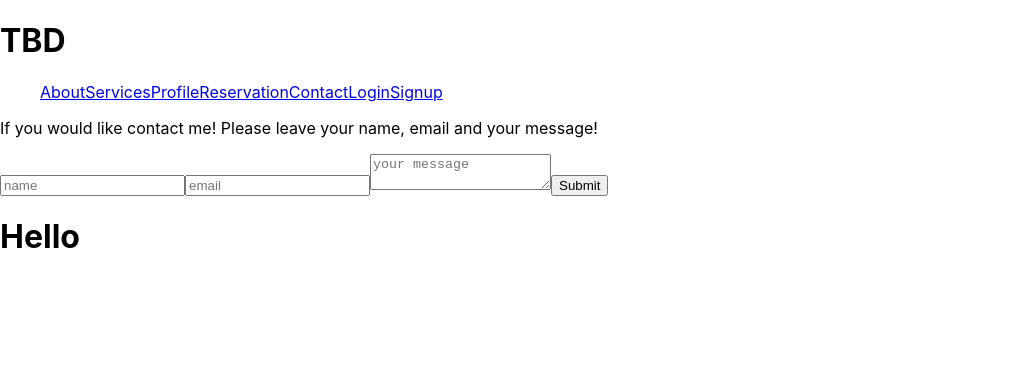
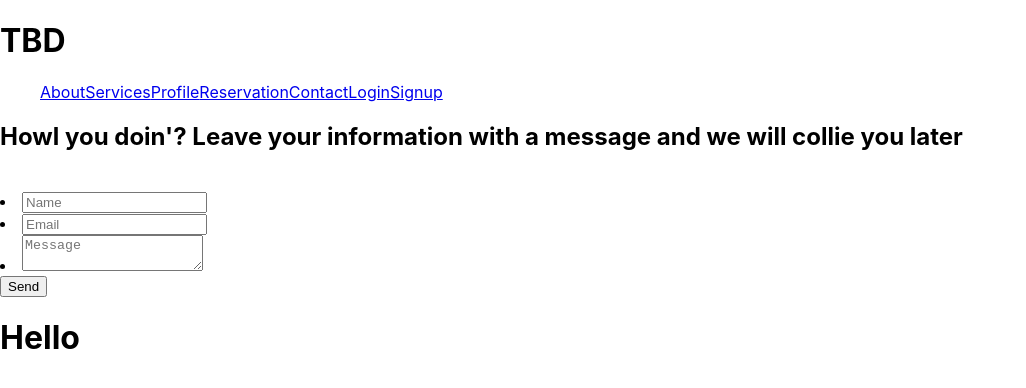
Before and after one commit to blen90/barkAvenue, a React (Create React App) app: page /Contact in a window 1280 px wide. Shown: the top 388 px of the page, without its empty margins (0-1026 px from the left). Built offline with nearby package versions, Linux system fonts and the light colour scheme.

Commit message:
completed contact.js file with emailjs package ready to go

```diff
--- a/src/pages/Contact/Contact.js
+++ b/src/pages/Contact/Contact.js
@@ -1,90 +1,40 @@
-import React, { useState } from "react";
-import { validateEmail } from "../../utils/helpers";
+import React from 'react';
+import emailjs from 'emailjs-com';
+
 
 export default function Contact() {
-  const [name, setName] = useState("");
-  const [email, setEmail] = useState("");
-  const [message, setMessage] = useState("");
-  const [errorMessage, setErrorMessage] = useState("");
-  const handleInputChange = (e) => {
-    const { target } = e;
-    const inputType = target.name;
-    const inputValue = target.value;
 
-    if (inputType === "name") {
-      setName(inputValue);
-    } else if (inputType === "email") {
-      setEmail(inputValue);
-    } else {
-      setMessage(inputValue);
-    }
-  };
-  const handleInputBlur = (e) => {
-    if (!e.target.value.length) {
-      setErrorMessage(`${e.target.name} is required`);
-    } else {
-      setErrorMessage("");
-    }
-  };
-  const handleFormSubmit = (e) => {
+  function sendEmail(e) {
     e.preventDefault();
-    if (!validateEmail(email)) {
-      setErrorMessage("I need a real email yo.");
-      return;
-    } else if (!name.length || !email.length || !message.length) {
-      setErrorMessage("Gotta fill out all fields yo.");
-      return;
-    }
-    setName("");
-    setEmail("");
-    setMessage("");
-  };
+
+    emailjs.sendForm('service_mxb2e23', 'template_twwgk7d', e.target, 'user_j4vKKqMNY4xCOIUz7layV')
+      .then((result) => {
+        console.log(result.text);
+      }, (error) => {
+        console.log(error.text);
+      });
+    e.target.reset()
+    alert("Message sent!")
+  }
+
   return (
-    <div class="container">
-      <div class="row justify-content-center">
-        <div class="col-8">
-          <form className="contactform">
-            <p>
-              If you would like contact me! Please leave your name, email and
-              your message!{" "}
-            </p>
-            <input
-              className="form-control name"
-              value={name}
-              name="name"
-              onChange={handleInputChange}
-              onBlur={handleInputBlur}
-              type="text"
-              placeholder="name"
-            />
-            <input
-              className="form-control email"
-              value={email}
-              name="email"
-              onChange={handleInputChange}
-              onBlur={handleInputBlur}
-              type="email"
-              placeholder="email"
-            />
-            <textarea
-              className="form-control message"
-              value={message}
-              name="message"
-              onChange={handleInputChange}
-              onBlur={handleInputBlur}
-              type="textbox"
-              placeholder="your message"
-            />
-            <button type="button" onClick={handleFormSubmit}>
-              Submit
-            </button>
-          </form>
-          {errorMessage && (
-            <div>
-              <p className="error-text">{errorMessage}</p>
-            </div>
-          )}
-        </div>
+    <div className="form col-12-lg col-6-md col-3-sm text-center">
+      <div className="form-container">
+        <h2 className="title"> Howl you doin'? Leave your information with a message and we will collie you later </h2>
+        <br></br>
+        <form className="contact-form col-8 pt-2 mx-auto" onSubmit={sendEmail}>
+          <input type="hidden" name="contact_number" />
+          <li>
+            <input type="text" className="form-name" name="user_name" placeholder="Name" />
+          </li>
+          <li>
+            <input type="text" className="form-email" name="user_email" placeholder="Email" />
+          </li>
+          <li>
+            <textarea type="text" className="form-message" name="message" placeholder="Message" />
+          </li>
+          <input className="submit-button btn-primary" type="submit" value="Send" />
+        </form>
       </div>
     </div>
   );
```
